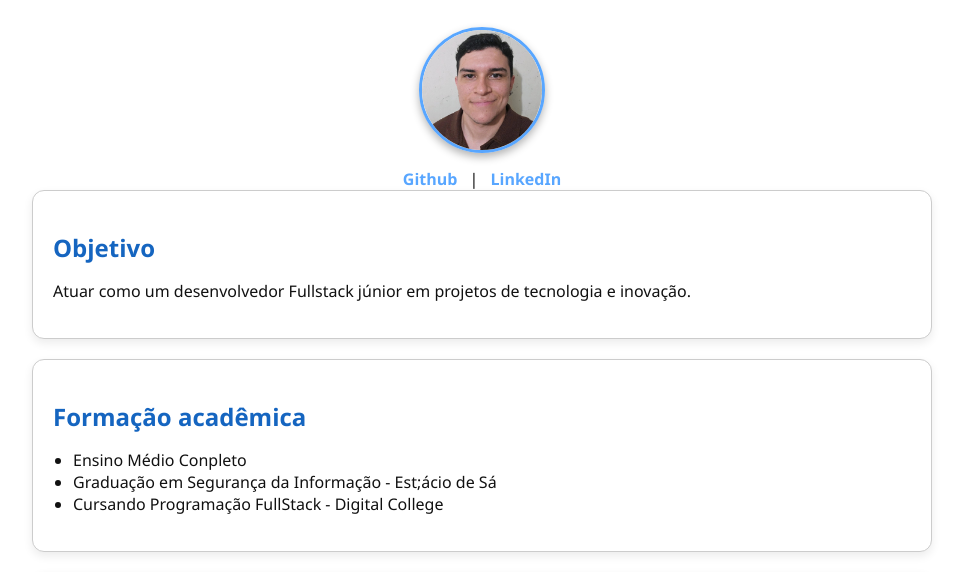
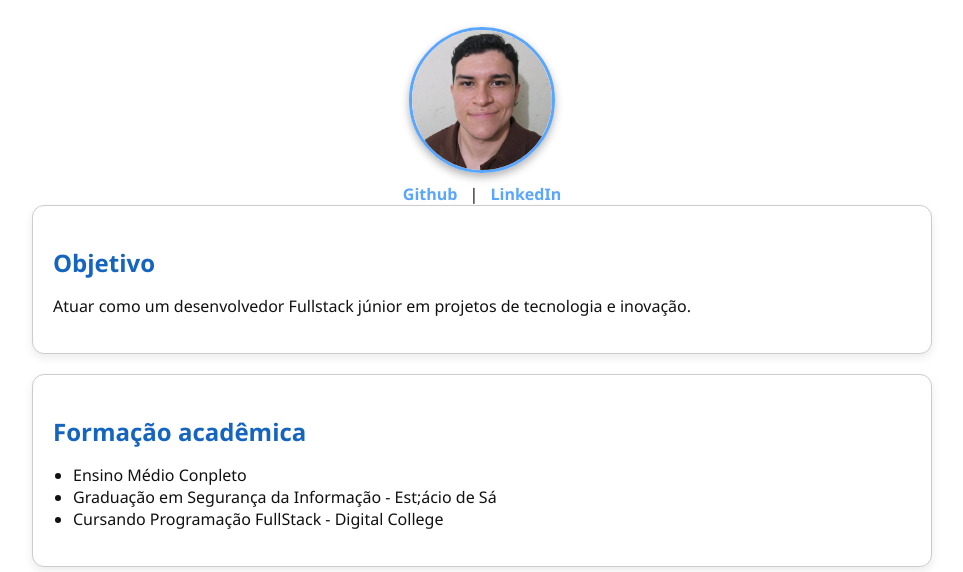
Before and after one commit to KINGSobreira/aula02, a plain HTML site: page index.html in a window 1280 px wide. Shown: the part 216-788 px from the top of the page, without its empty margins (158-1121 px from the left). Drawn offline with Linux system fonts and the light colour scheme; files whose address does not match are found by name.

Commit message:
Att. 11.08 - 08

```diff
--- a/CSS/design.css
+++ b/CSS/design.css
@@ -181,12 +181,15 @@ color: white;
 }
 
 .perfil img {
-width: 120px;
-height: 120px;
+display: block;
+margin: 12px auto 0;
+width: 140px;
+height: 140px;
 object-fit: cover;
 border-radius: 50%;
 border: 3px solid #58a6ff;
 box-shadow: 0px 4px 8px rgba(0, 0, 0, 0.3);
+max-width: 100%;
 }
 
 .redes {
--- a/index.html
+++ b/index.html
@@ -31,7 +31,7 @@ rótulo descritivo para um campo de formulário. Nesse caso, ele serve como bot
 <img src="img/foto.jpeg" alt="Foto de perfil">
 <div class="redes">
 <a href="https://github.com/KINGSobreira" target="_blank">Github</a> |
-<a href="https://www.linkedin.com/in/francisco-samuel-sobreira-de-lima-a397131b2/" target="_blank">LinkedIn</a>
+<a href="https://www.linkedin.com/in/francisco-samuel-sobreira-de-lima-a397131b2/" target="_blank" rel="noopener">LinkedIn</a>
 </div>
 </div>
 
```
